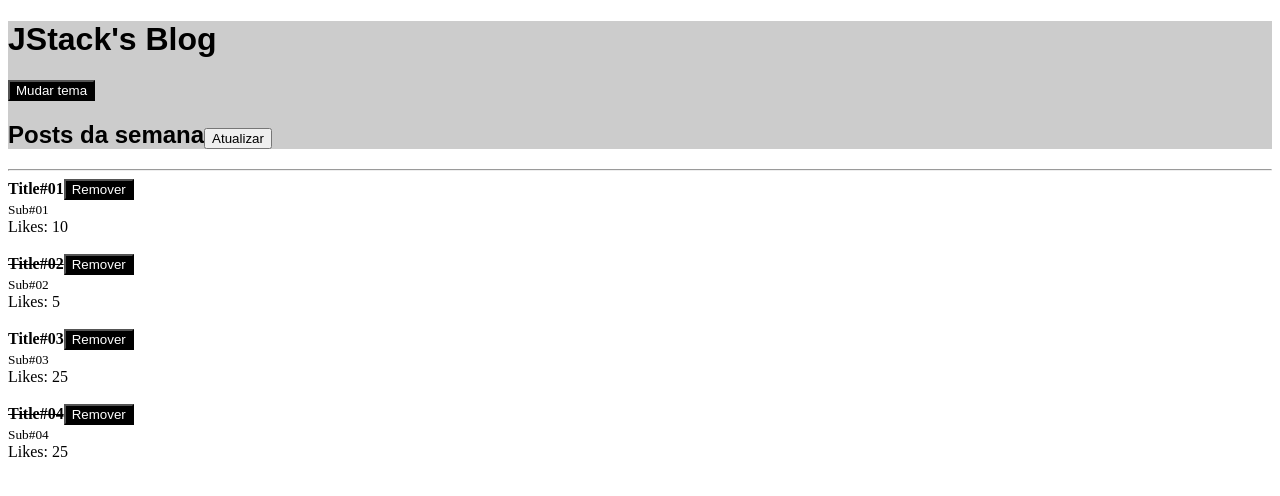
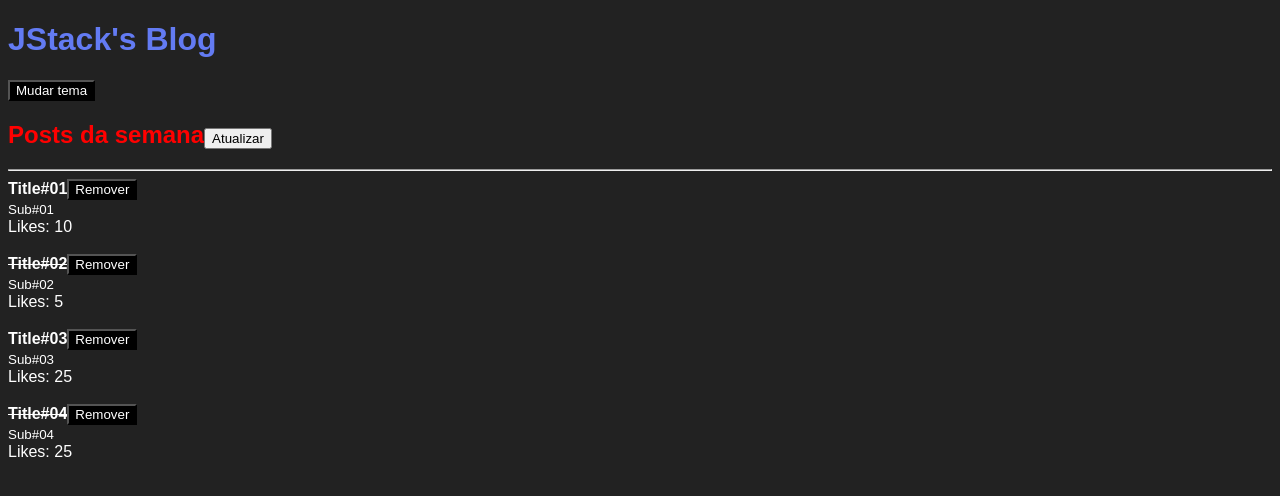
Before and after one commit to Vittor-Emanoel/Fundamentos-react, a React app: page / in a window 1280 px wide. Shown: the top 496 px of the page. Built offline with nearby package versions, Linux system fonts and the light colour scheme.

Commit message:
CSS MODULES

```diff
--- a/package.json
+++ b/package.json
@@ -15,7 +15,9 @@
     "@babel/preset-react": "^7.18.6",
     "babel-loader": "^9.1.2",
     "clean-webpack-plugin": "^4.0.0",
+    "css-loader": "^6.7.3",
     "html-webpack-plugin": "^5.5.0",
+    "style-loader": "^3.3.1",
     "webpack": "^5.75.0",
     "webpack-cli": "^5.0.1",
     "webpack-dev-server": "^4.11.1"
--- /dev/null
+++ b/src/App.css
@@ -0,0 +1,3 @@
+.title {
+  color: #f00;
+}
--- a/src/App.js
+++ b/src/App.js
@@ -1,9 +1,10 @@
 import React, { useState } from 'react'
+import { ThemeProvider } from './ThemeContext'
+
 import Header from './Header'
 import Post from './Post'
-import { ThemeProvider } from './ThemeContext'
 
-//contextAPI
+import styles from './App.css'
 
 // React trabalha com imutabilidade
 
@@ -47,6 +48,7 @@
         title: `Title#0${prevState.length + 1}`,
         subtitle: `Sub#0${prevState.length + 1}`,
         likes: 50,
+        read: false,
       },
     ])
   }
@@ -58,7 +60,7 @@
   return (
     <ThemeProvider>
       <Header>
-        <h2>
+        <h2 className={styles.title}>
           Posts da semana
           <button onClick={handleRefresh}>Atualizar</button>
         </h2>
--- a/src/Button.js
+++ b/src/Button.js
@@ -4,8 +4,6 @@
 
 function Button(props) {
   const { theme } = useContext(ThemeContext)
-
-  console.log({ theme })
 
   return (
     <button
--- /dev/null
+++ b/src/Header.css
@@ -0,0 +1,3 @@
+.title {
+  color: #637bf3;
+}
--- a/src/Header.js
+++ b/src/Header.js
@@ -1,21 +1,17 @@
 import PropTypes from 'prop-types'
 import React, { useContext } from 'react'
 import Button from './Button'
+import styles from './Header.css'
 import { ThemeContext } from './ThemeContext'
 
 function Header(props) {
   const { onToggleTheme } = useContext(ThemeContext)
 
-  console.log({ onToggleTheme })
+  console.log({ styles })
 
   return (
-    <div
-      style={{
-        background: '#ccc',
-        fontFamily: 'sans-serif',
-      }}
-    >
-      <h1>{props.title}</h1>
+    <div>
+      <h1 className={styles.title}>{props.title}</h1>
       <Button onClick={onToggleTheme}>Mudar tema</Button>
       {props.children}
     </div>
--- /dev/null
+++ b/src/index.css
@@ -0,0 +1,5 @@
+body {
+  background: #222;
+  color: #fff;
+  font-family: sans-serif;
+}
--- a/src/index.js
+++ b/src/index.js
@@ -1,6 +1,8 @@
 import React from 'react'
 import ReactDOM from 'react-dom'
 import { App } from './App'
+import './index.css'
+
 
 ReactDOM.render(
       <App />,
--- a/webpack.config.js
+++ b/webpack.config.js
@@ -1,7 +1,6 @@
 const HtmlWebpackPlugin = require('html-webpack-plugin')
 const path = require('path')
-const {CleanWebpackPlugin} = require('clean-webpack-plugin')
-
+const { CleanWebpackPlugin } = require('clean-webpack-plugin')
 
 module.exports = {
   entry: path.resolve(__dirname, 'src', 'index.js'),
@@ -12,20 +11,32 @@
   plugins: [
     new HtmlWebpackPlugin({
       template: path.resolve(__dirname, 'public', 'index.html'),
-      }
-      ),
-      new CleanWebpackPlugin()
+    }),
+    new CleanWebpackPlugin(),
   ],
   module: {
     rules: [
       {
         test: /\.js$/,
         exclude: /node_modules/,
-          use: "babel-loader",
+        use: 'babel-loader',
       },
-      ]
+      {
+        test: /\.css$/,
+        use: [
+          'style-loader',
+          {
+            loader: 'css-loader',
+            options: {
+              modules: true,
+            },
+          },
+        ],
+      },
+    ],
   },
   devServer: {
     port: 3000,
   },
-      mode: 'development'}
+  mode: 'development',
+}
```
Also changed, not shown: 1 other file (tests, documents, lock files or other folders). Lines whose indentation alone changed are shown as unchanged.
